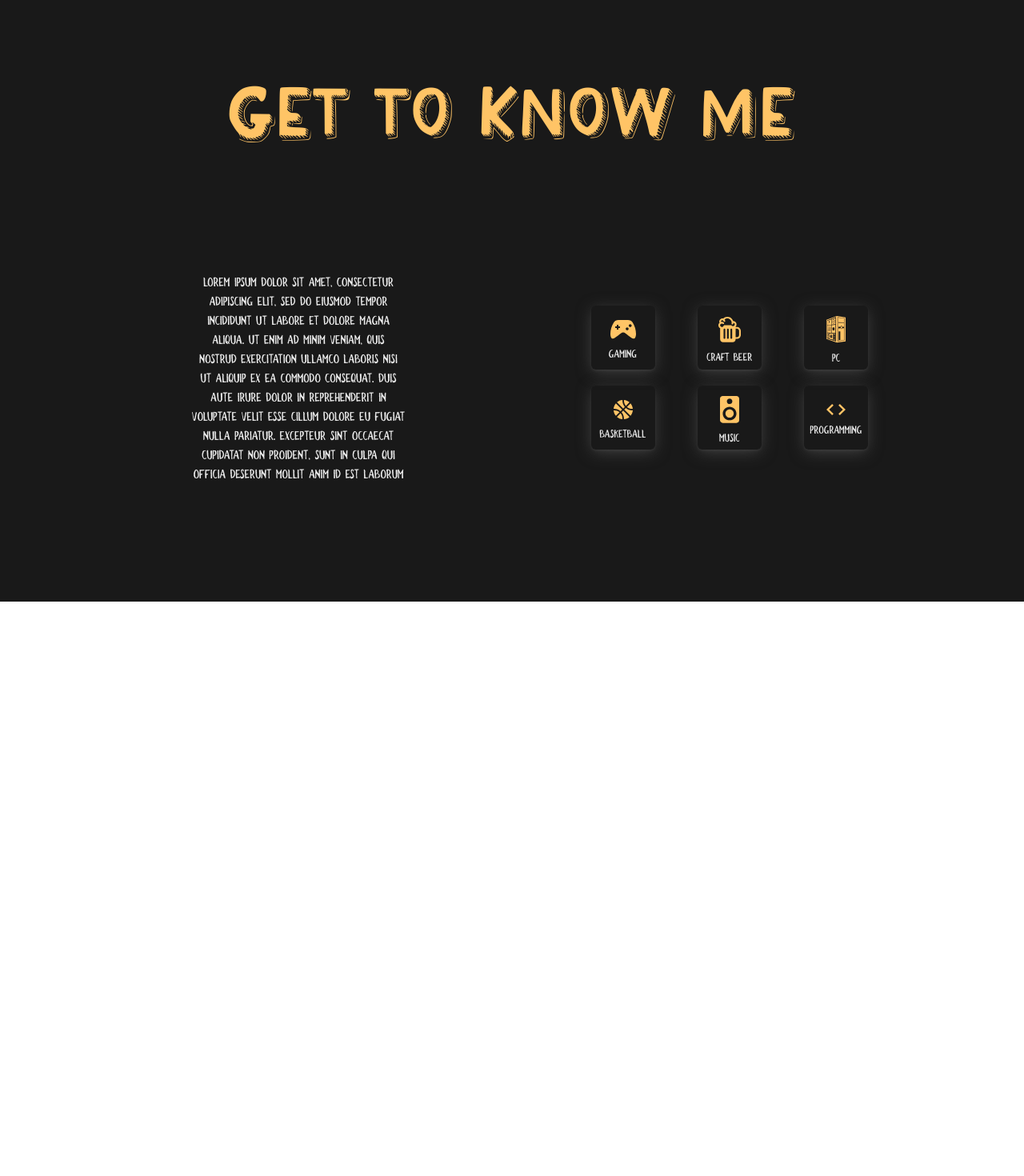
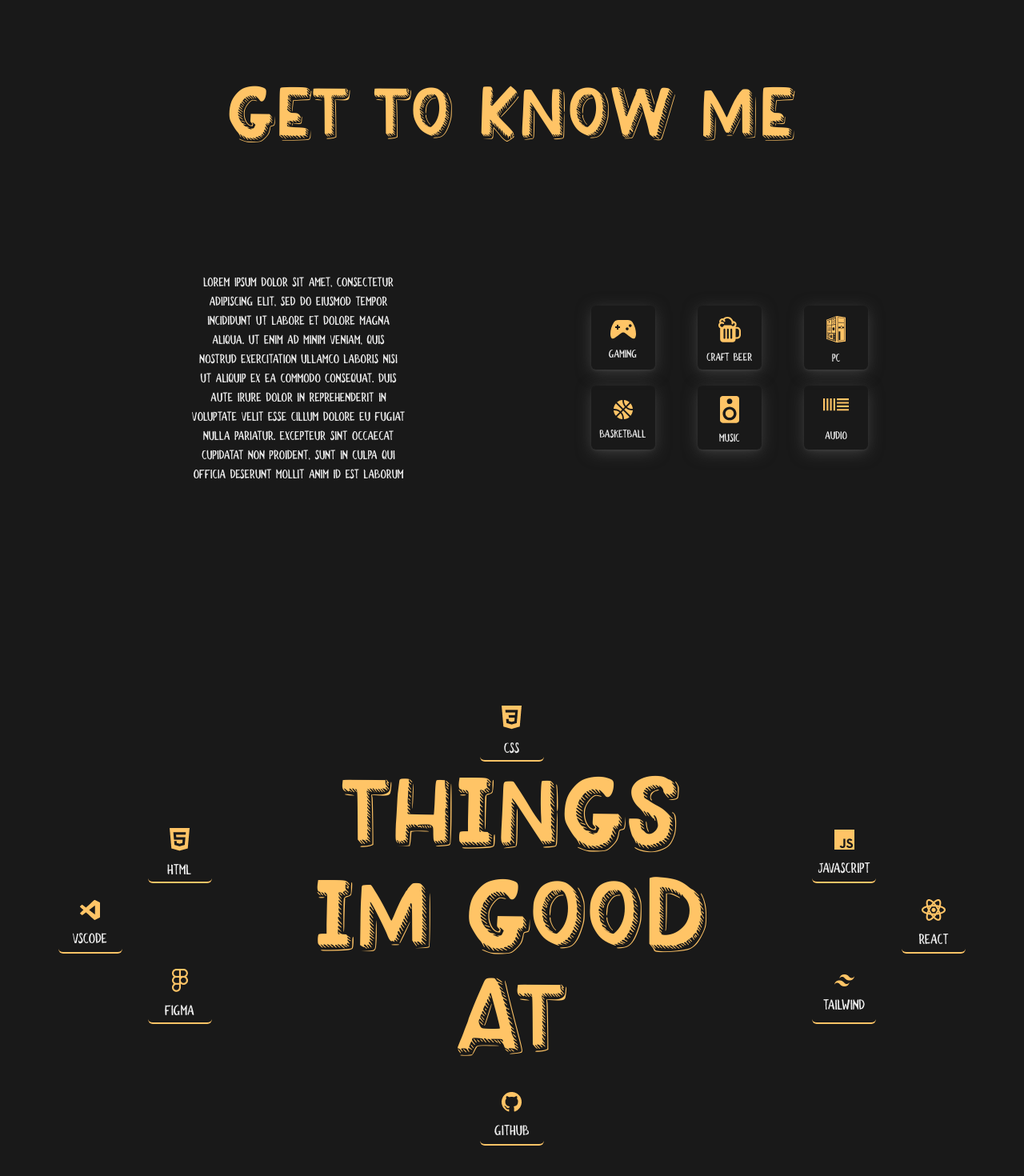
Before and after one commit to Be-Freezin/Brayden-Portfolio-Official, a React (Vite) app in the folder Brayden-Portfolio/: page / in a window 1280 px wide. Shown: the part 896-2366 px from the top of the page at 80% size. Before the commit the page ends 1648 px from the top, so only its background shows below. Built offline with nearby package versions, Linux system fonts and the light colour scheme.

Commit message:
SKills done
Skills section is done, work on responsiveness and add quirks

```diff
--- a/Brayden-Portfolio/src/App.jsx
+++ b/Brayden-Portfolio/src/App.jsx
@@ -2,6 +2,7 @@ import { useState } from "react"
 import Navbar from "./components/Navbar/Navbar"
 import Header from "./components/Header/Header"
 import About from "./components/About/About"
+import Skills from "./components/Skills/Skills"
 
 function App() {
 
@@ -18,6 +19,9 @@ function App() {
         <section>
           <About />
         </section>
+        <section>
+          <Skills />
+        </section>
       </div>
     </div>
   )
--- /dev/null
+++ b/Brayden-Portfolio/src/components/About/AudioCard.jsx
@@ -0,0 +1,28 @@
+import React from 'react'
+import AudioIcon from "../../assets/icons/ableton.svg"
+const AudioCard = ({ audioIsShown, setAudioIsShown }) => {
+  return (
+    <div className="relative flex h-20 w-20 flex-col items-center justify-center rounded-md p-2 font-bitechalknormal text-sm text-skin-base  shadow-0xl shadow-mutedglow"
+    onMouseEnter={() => setAudioIsShown(true)}
+    onMouseLeave={() => setAudioIsShown(false)}
+    >
+      <img className="my-2 w-8" src={AudioIcon} alt="" srcset="" />
+      <span className="mt-3">Audio</span>
+
+      {audioIsShown && (
+        <div className="absolute bottom-0 right-0 flex h-96 w-64 flex-col  justify-evenly   rounded-md bg-codehover p-1 text-center shadow-0xl shadow-codehover">
+          <div className="flex h-full  w-full flex-col justify-evenly bg-skin-bg ">
+            <h2 className="mt-4 border-b-2 pb-4 font-bitechalk text-2xl ">
+              Audio/Music Production
+            </h2>
+            <p className="flex px-4 h-full flex-col justify-evenly text-lg">
+              I've always been fascinated by music, and started playing drums at the age of 14. Over the years i've grown to appreciate various styles of music. For the past several years i've been producing music. Primarily drum and bass but i enjoy making multiple other genres as well.
+            </p>
+          </div>
+        </div>
+      )}
+    </div>
+  )
+}
+
+export default AudioCard
--- a/Brayden-Portfolio/src/components/About/BasketballCard.jsx
+++ b/Brayden-Portfolio/src/components/About/BasketballCard.jsx
@@ -1,10 +1,28 @@
 import React from 'react'
 import BasketballIcon from "../../assets/icons/basketball.svg"
-const BasketballCard = () => {
+const BasketballCard = ({ basketballIsShown, setBasketballIsShown }) => {
   return (
-    <div className="flex h-20 w-20 flex-col items-center justify-center rounded-md p-2 font-bitechalknormal text-sm text-skin-base  shadow-0xl shadow-mutedglow">
+    <div className="relative flex h-20 w-20 flex-col items-center justify-center rounded-md p-2 font-bitechalknormal text-sm text-skin-base  shadow-0xl shadow-mutedglow"
+    onMouseEnter={() => setBasketballIsShown(true)}
+    onMouseLeave={() => setBasketballIsShown(false)}
+    >
       <img className="my-2 w-6" src={BasketballIcon} alt="" srcset="" />
       <span>Basketball</span>
+
+      {basketballIsShown && (
+        <div className="absolute bottom-0 right-0 flex h-96 w-64 flex-col  justify-evenly   rounded-md bg-gradient-to-b from-red-600  to-blue-500 p-1 text-center shadow-0xl shadow-mutedglow">
+          <div className="flex h-full  w-full flex-col justify-evenly bg-skin-bg ">
+            <h2 className="mt-4 border-b-2 pb-4 font-bitechalk text-2xl ">
+              Favorite Teams
+            </h2>
+            <ul className="flex h-full flex-col justify-evenly text-lg">
+              <li>Philadelphia 76ers</li>
+              <li>Boston Celtics</li>
+
+            </ul>
+          </div>
+        </div>
+      )}
     </div>
   )
 }
--- a/Brayden-Portfolio/src/components/About/BeerCard.jsx
+++ b/Brayden-Portfolio/src/components/About/BeerCard.jsx
@@ -1,10 +1,30 @@
 import React from 'react'
 import BeerIcon from "../../assets/icons/beer.svg"
-const BeerCard = () => {
+const BeerCard = ({ setBeerIsShown, beerIsShown }) => {
   return (
-    <div className="flex w-20 h-20 flex-col items-center justify-center rounded-md p-2 font-bitechalknormal text-sm text-skin-base  shadow-0xl shadow-mutedglow">
+    <div
+      className="relative flex h-20 w-20 flex-col items-center justify-center rounded-md p-2 font-bitechalknormal text-sm text-skin-base  shadow-0xl shadow-mutedglow"
+      onMouseEnter={() => setBeerIsShown(true)}
+      onMouseLeave={() => setBeerIsShown(false)}
+    >
       <img className="my-2 w-7" src={BeerIcon} alt="" srcset="" />
       <span>Craft Beer</span>
+
+      {beerIsShown && (
+        <div className="absolute bottom-0 right-0 flex h-96 w-64 flex-col  justify-evenly   rounded-md bg-beerhover p-1 text-center shadow-0xl shadow-beerhover">
+          <div className="flex h-full  w-full flex-col justify-evenly bg-skin-bg ">
+            <h2 className="mt-4 border-b-2 pb-4 font-bitechalk text-2xl ">
+              Favorite Breweries
+            </h2>
+            <ul className="flex h-full flex-col justify-evenly text-lg">
+              <li>3 Floyds - Munster-IN</li>
+              <li>Kilter - Winnipeg, Canada</li>
+              <li>Revolution - Chicago, IL</li>
+              <li>Off Color Brewing - Chicago, IL</li>
+            </ul>
+          </div>
+        </div>
+      )}
     </div>
   )
 }
--- a/Brayden-Portfolio/src/components/About/CodeCard.jsx
+++ /dev/null
@@ -1,12 +0,0 @@
-import React from 'react'
-import CodeIcon from "../../assets/icons/code.svg"
-const CodeCard = () => {
-  return (
-    <div className="flex h-20 w-20 flex-col items-center justify-center rounded-md p-2 font-bitechalknormal text-sm text-skin-base  shadow-0xl shadow-mutedglow">
-      <img className="my-2 w-6" src={CodeIcon} alt="" srcset="" />
-      <span>Programming</span>
-    </div>
-  )
-}
-
-export default CodeCard
--- a/Brayden-Portfolio/src/components/About/InterestsCards.jsx
+++ b/Brayden-Portfolio/src/components/About/InterestsCards.jsx
@@ -4,18 +4,23 @@ import BeerCard from './BeerCard'
 import PcCard from './PcCard'
 import BasketballCard from './BasketballCard'
 import MusicCard from './MusicCard'
-import CodeCard from './CodeCard'
+import AudioCard from './AudioCard'
 
 const InterestsCards = () => {
   const [isShown, setIsShown] = useState(false)
+  const [beerIsShown, setBeerIsShown] = useState(false)
+  const [pcIsShown, setPcIsShown] = useState(false)
+  const [basketballIsShown, setBasketballIsShown] = useState(false)
+  const [musicIsShown, setMusicIsShown] = useState(false)
+  const [audioIsShown, setAudioIsShown] = useState(false)
   return (
-    <div className="  p-6  mx-auto grid  w-96 grid-cols-3 auto-cols-auto auto-rows-auto  gap-y-5 gap-x-16 ">
+    <div className="  mx-auto  grid w-96  auto-cols-auto auto-rows-auto grid-cols-3 gap-y-5  gap-x-16 p-6 ">
       <GamingCard setIsShown={setIsShown} isShown={isShown} />
-      <BeerCard />
-      <PcCard />
-      <BasketballCard />
-      <MusicCard />
-      <CodeCard />
+      <BeerCard setBeerIsShown={setBeerIsShown} beerIsShown={beerIsShown} />
+      <PcCard setPcIsShown={setPcIsShown} pcIsShown={pcIsShown} />
+      <BasketballCard setBasketballIsShown={setBasketballIsShown} basketballIsShown={basketballIsShown} />
+      <MusicCard setMusicIsShown={setMusicIsShown} musicIsShown={musicIsShown} />
+      <AudioCard setAudioIsShown={setAudioIsShown} audioIsShown={audioIsShown} />
     </div>
   )
 }
--- /dev/null
+++ b/Brayden-Portfolio/src/components/Skills/Skills.jsx
@@ -0,0 +1,12 @@
+import React from 'react'
+import SkillsContent from './SkillsContent'
+
+const Skills = () => {
+  return (
+    <div className='h-screen flex justify-center items-center'>
+        <SkillsContent />
+    </div>
+  )
+}
+
+export default Skills
--- /dev/null
+++ b/Brayden-Portfolio/src/components/Skills/SkillsContent.jsx
@@ -0,0 +1,53 @@
+import React from 'react'
+import vscode from '../../assets/icons/vscode.png'
+import tailwind from '../../assets/icons/tailwind.png'
+import react from '../../assets/icons/react.png'
+import javascript from '../../assets/icons/javascript.png'
+import html from '../../assets/icons/html.png'
+import gitcircle from '../../assets/icons/git-circle.png'
+import figma from '../../assets/icons/figma.png'
+import css from '../../assets/icons/css.png'
+
+const SkillsContent = () => {
+  return (
+    <div className="relative flex h-4/5 items-center justify-center">
+      <h3 className="w-1/2 text-center font-handcraftChalk text-4xl text-skin-accent lg:text-9xl ">
+        Things im good at
+      </h3>
+      <div className="absolute top-48 left-28 flex h-20 w-20 flex-col items-center justify-center  rounded-md border-b-2 border-bordermain p-2 font-bitechalknormal text-lg text-skin-base">
+        <img className="my-2 mx-auto" src={html} alt="" />
+        <span>HTML</span>
+      </div>
+      <div className="absolute top-10  flex h-20 w-20 flex-col items-center justify-center  rounded-md border-b-2 border-bordermain p-2 font-bitechalknormal text-lg text-skin-base">
+        <img className="my-2 mx-auto" src={css} alt="" />
+        <span>CSS</span>
+      </div>
+      <div className="absolute top-48 right-28 flex h-20 w-20 flex-col items-center justify-center  rounded-md border-b-2 border-bordermain p-2 font-bitechalknormal text-lg text-skin-base">
+        <img className="my-2 mx-auto" src={javascript} alt="" />
+        <span>Javascript</span>
+      </div>
+      <div className="absolute right-0 flex h-20 w-20 flex-col items-center justify-center  rounded-md border-b-2 border-bordermain p-2 font-bitechalknormal text-lg text-skin-base">
+        <img className="my-2 mx-auto" src={react} alt="" />
+        <span>React</span>
+      </div>
+      <div className="absolute bottom-48 right-28 flex h-20 w-20 flex-col items-center justify-center  rounded-md border-b-2 border-bordermain p-2 font-bitechalknormal text-lg text-skin-base">
+        <img className="my-2 mx-auto" src={tailwind} alt="" />
+        <span>Tailwind</span>
+      </div>
+      <div className="absolute bottom-10 flex h-20 w-20 flex-col items-center justify-center  rounded-md border-b-2 border-bordermain p-2 font-bitechalknormal text-lg text-skin-base">
+        <img className="my-2 mx-auto" src={gitcircle} alt="" />
+        <span>Github</span>
+      </div>
+      <div className="absolute bottom-48 left-28 flex h-20 w-20 flex-col items-center justify-center  rounded-md border-b-2 border-bordermain p-2 font-bitechalknormal text-lg text-skin-base">
+        <img className="my-2 mx-auto" src={figma} alt="" />
+        <span>Figma</span>
+      </div>
+      <div className="absolute left-0 flex h-20 w-20 flex-col items-center justify-center  rounded-md border-b-2 border-bordermain p-2 font-bitechalknormal text-lg text-skin-base">
+        <img className="my-2 mx-auto" src={vscode} alt="" />
+        <span>VSCode</span>
+      </div>
+    </div>
+  )
+}
+
+export default SkillsContent
--- a/Brayden-Portfolio/tailwind.config.cjs
+++ b/Brayden-Portfolio/tailwind.config.cjs
@@ -30,6 +30,10 @@ module.exports = {
         circleredglow: "#EF9475",
         mutedglow: "#454545",
         gamehover: "var(--color-hover-game)",
+        beerhover: "var(--color-hover-beer)",
+        pchover: "var(--color-hover-pc)",
+        musichover: "var(--color-hover-music)",
+        codehover:"var(--color-hover-code)"
       },
       boxShadow: {
         "0xl":
```
Also changed, not shown: Brayden-Portfolio/src/components/About/GamingCard.jsx (+10 -5 lines), Brayden-Portfolio/src/components/About/MusicCard.jsx (+24 -2 lines), Brayden-Portfolio/src/components/About/PcCard.jsx (+23 -2 lines), Brayden-Portfolio/src/assets/icons/ableton.svg (added).
